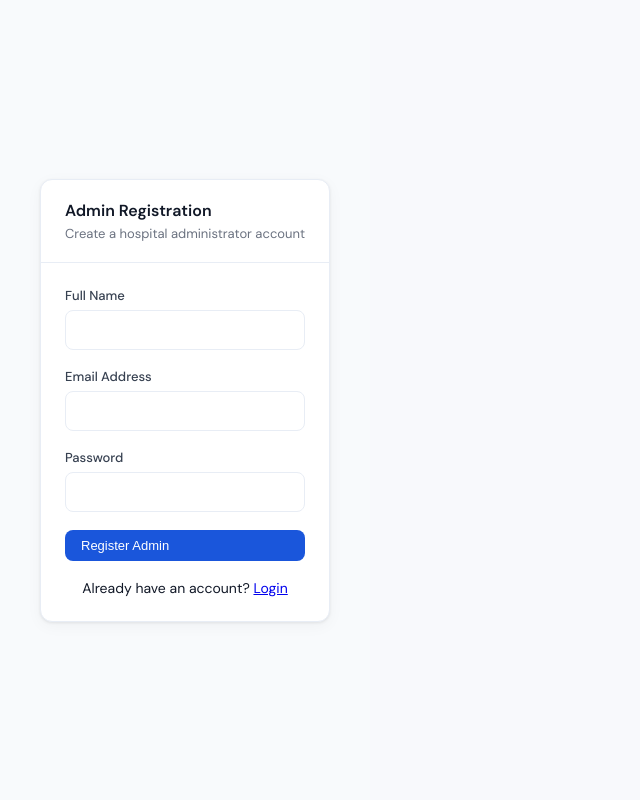
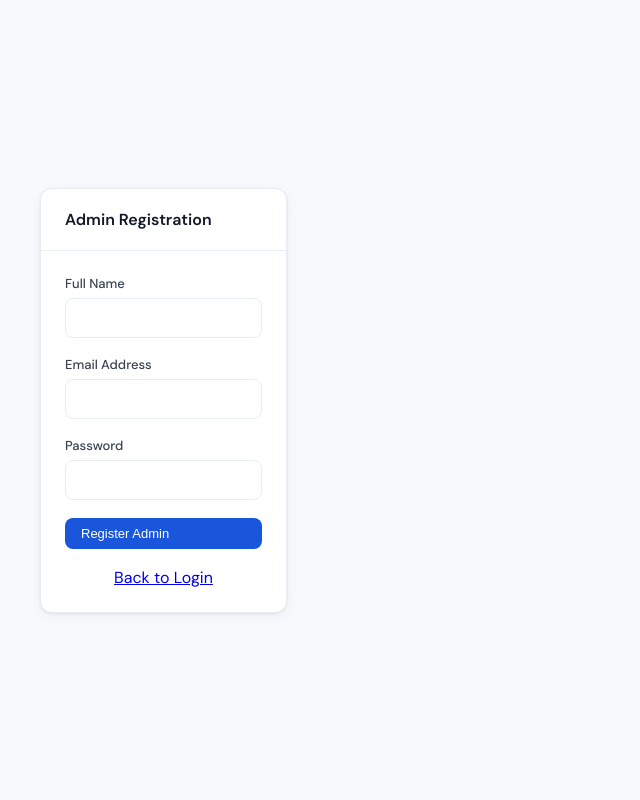
Before and after one commit to BalajiM012/HMS---Hospital-App, a Flask app: page /auth/register-admin in a window 1280 px wide. Shown: the whole page, without its empty margins (0-640 px from the left). Run offline with Flask 3, Linux system fonts and the light colour scheme.

Commit message:
Refactor admin registration page layout and content
Updated the layout and styling of the admin registration page.

```diff
--- a/backend/templates/auth/register_admin.html
+++ b/backend/templates/auth/register_admin.html
@@ -3,16 +3,12 @@
 {% block title %}Admin Register - MediCare{% endblock %}
 
 {% block auth_content %}
-<div style="min-height:100vh;display:flex;align-items:center;justify-content:center;padding:40px;background:#f8fafc">
+<div style="min-height:100vh;display:flex;align-items:center;justify-content:center;background:#f8f9fc;padding:40px">
+
   <div class="card" style="width:100%;max-width:450px">
 
     <div class="card-header">
-      <div>
-        <h2 class="card-title">Admin Registration</h2>
-        <p style="font-size:13px;color:var(--muted);margin-top:4px">
-          Create a hospital administrator account
-        </p>
-      </div>
+      <div class="card-title">Admin Registration</div>
     </div>
 
     <div class="card-body">
@@ -40,9 +36,10 @@
 
       </form>
 
-      <div style="margin-top:18px;text-align:center;font-size:14px">
-        Already have an account?
-        <a href="{{ url_for('auth.login') }}">Login</a>
+      <div style="margin-top:18px;text-align:center">
+        <a href="{{ url_for('auth.login') }}">
+          Back to Login
+        </a>
       </div>
 
     </div>
```
